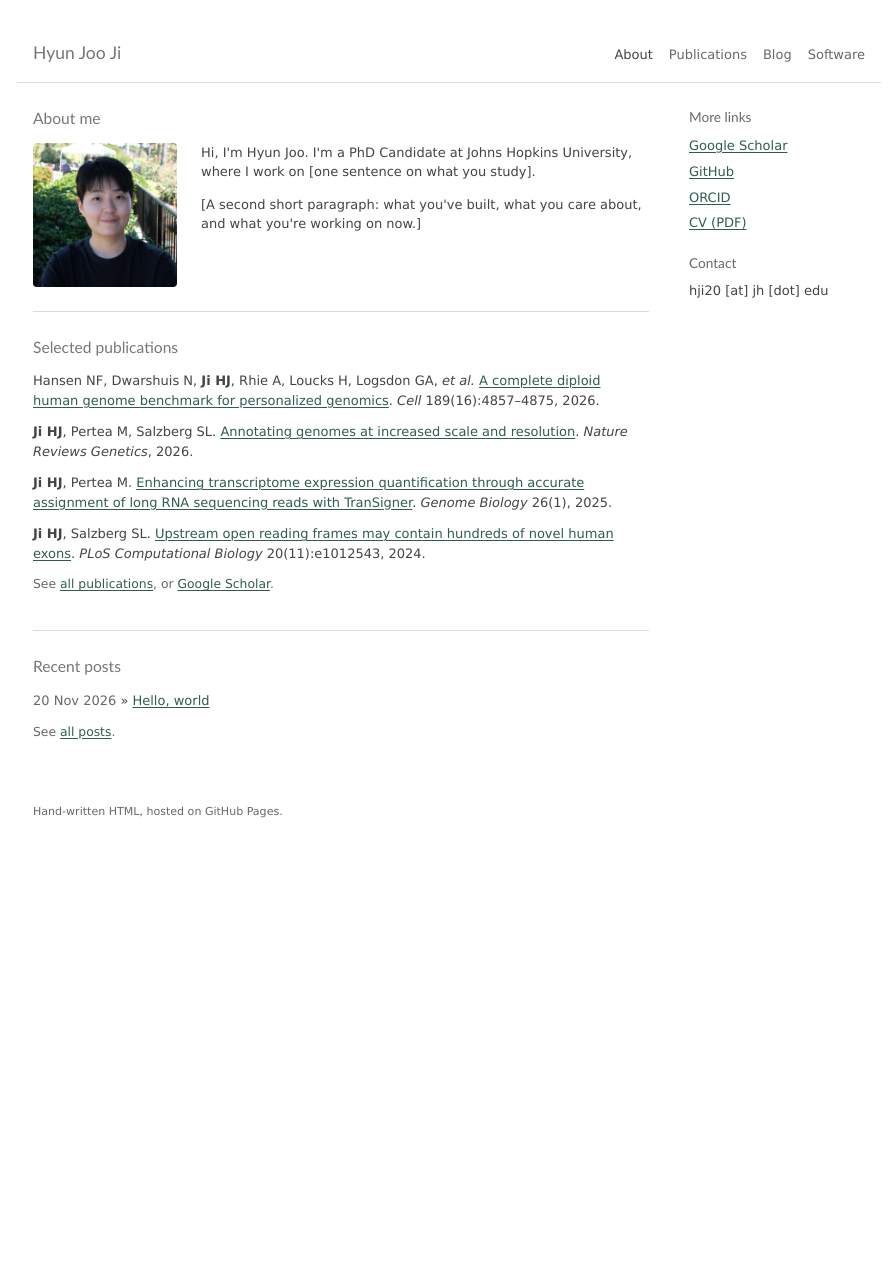
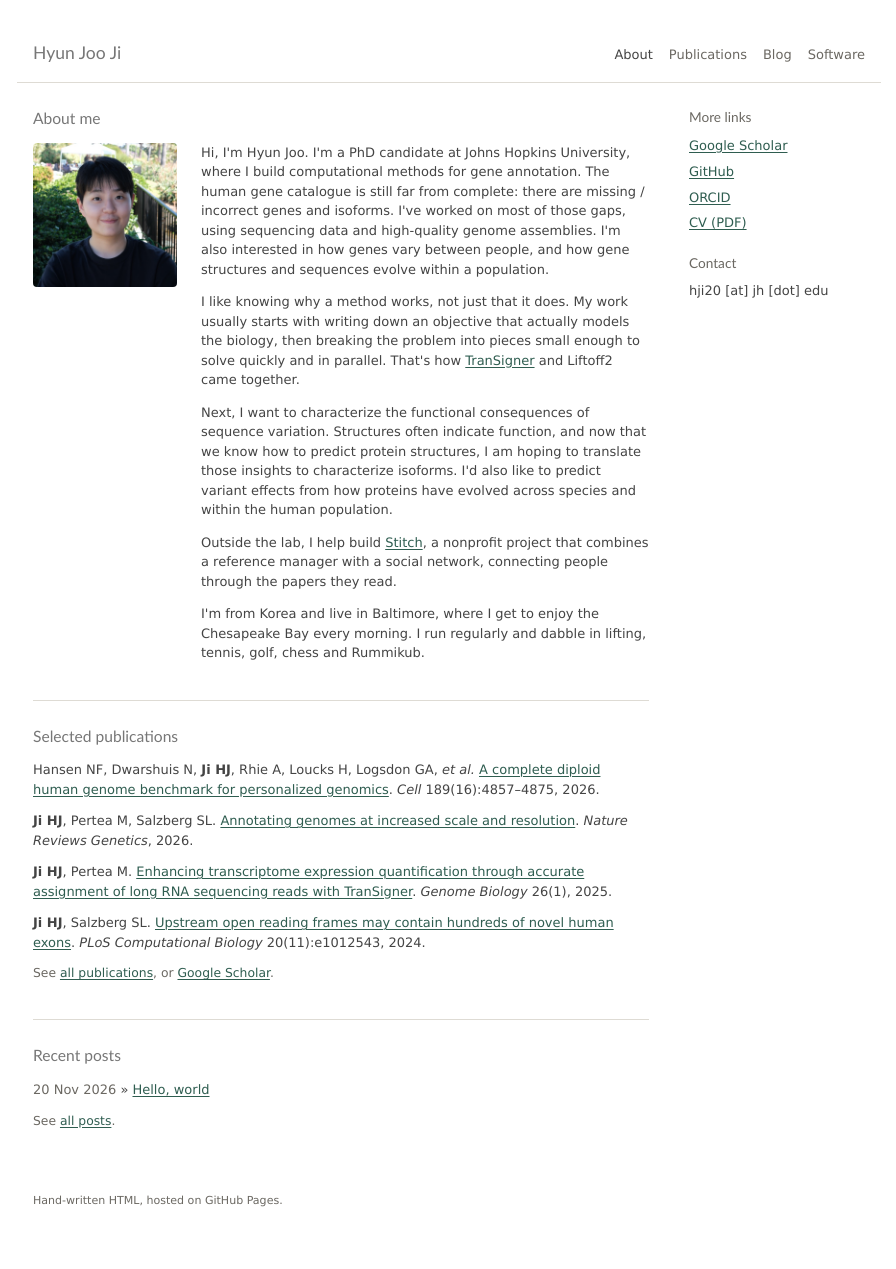
Before and after one commit to haydenji0731/haydenji0731.github.io, a Jekyll site: the page built from index.html, in a window 1280 px wide. Shown: the whole page, without its empty margins (191-1087 px from the left). Built offline with Jekyll 4.4.1, drawn with Linux system fonts in a browser that asks for light colours; before the commit the page ends 900 px from its top, so only the background shows below that.

Commit message:
update About

```diff
--- a/index.html
+++ b/index.html
@@ -7,12 +7,35 @@ layout: default
       <img src="images/headshot.jpg" alt="Hyun Joo Ji" width="600" height="600">
       <div>
         <p>
-          Hi, I'm Hyun Joo. I'm a PhD Candidate at Johns Hopkins University, where I work on
-          [one sentence on what you study].
+          Hi, I'm Hyun Joo. I'm a PhD candidate at Johns Hopkins University, where I build
+          computational methods for gene annotation. The human gene catalogue is still far
+          from complete: there are missing / incorrect genes and isoforms. I've worked on
+          most of those gaps, using sequencing data and high-quality genome assemblies.
+          I'm also interested in how genes vary between people, and how gene structures
+          and sequences evolve within a population.
         </p>
         <p>
-          [A second short paragraph: what you've built, what you care about,
-          and what you're working on now.]
+          I like knowing why a method works, not just that it does. My work usually
+          starts with writing down an objective that actually models the biology, then breaking
+          the problem into pieces small enough to solve quickly and in parallel. That's how
+          <a href="https://doi.org/10.1186/s13059-025-03723-2">TranSigner</a> and Liftoff2 came
+          together.
+        </p>
+        <p>
+          Next, I want to characterize the functional consequences of sequence variation.
+          Structures often indicate function, and now that we know how to predict protein structures,
+          I am hoping to translate those insights to characterize isoforms. I'd also like
+          to predict variant effects from how proteins have evolved across species and
+          within the human population.
+        </p>
+        <p>
+          Outside the lab, I help build <a href="https://thestitch.io/">Stitch</a>, a nonprofit
+          project that combines a reference manager with a social network, connecting people
+          through the papers they read.
+        </p>
+        <p>
+          I'm from Korea and live in Baltimore, where I get to enjoy the Chesapeake Bay every
+          morning. I run regularly and dabble in lifting, tennis, golf, chess and Rummikub.
         </p>
       </div>
       </div>
```
